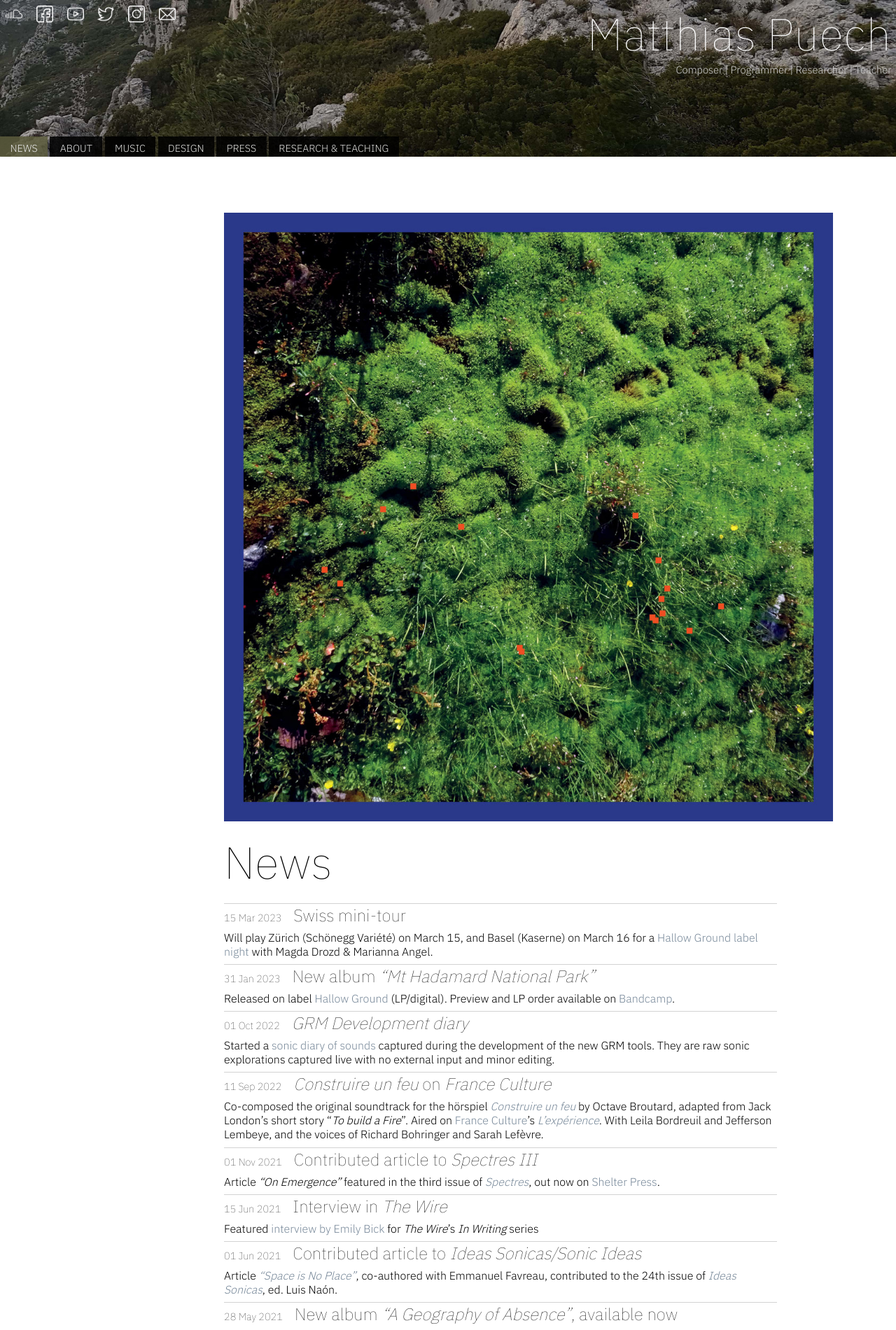
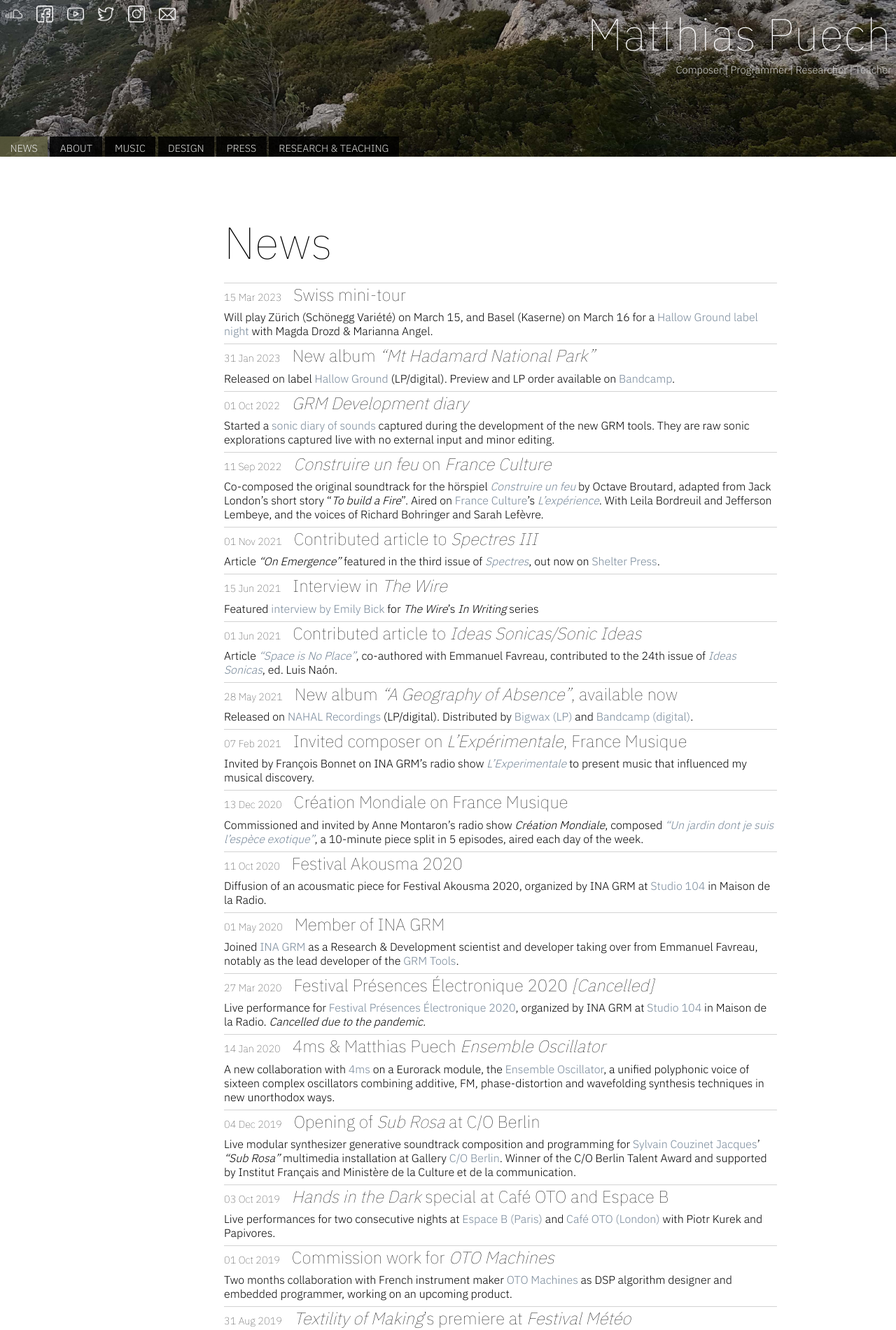
Before and after one commit to mqtthiqs/mqtthiqs.github.io, a Jekyll site: the page built from index.html, in a window 1280 px wide. Shown: the top 1901 px of the page at 70% size. Built offline with Jekyll 4.4.1, drawn with Linux system fonts in a browser that asks for light colours.

Commit message:
index: remove Hadamard cover

```diff
--- a/index.html
+++ b/index.html
@@ -4,11 +4,7 @@ title: News
 ---
 
 
-<figure>
-  <img src="assets/img/hadamard-cover.jpg" alt="Mt. Hadamard National Park" />
-</figure>
-
-  <h2>News</h2>
+<h2>News</h2>
 
 {% for post in site.data.news %}
 <article>
```
